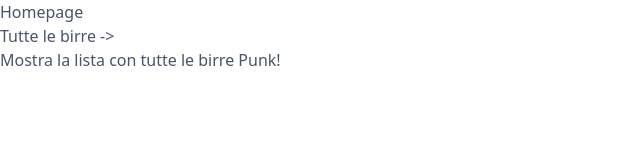
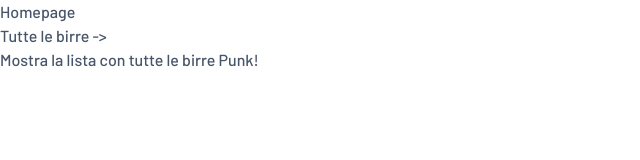
Before and after one commit to AbboDev/next-beer, a Next.js app: page / in a window 1280 px wide. Shown: the top 160 px of the page, without its empty margins (0-640 px from the left). Built offline with nearby package versions, Linux system fonts and the light colour scheme.

Commit message:
feat: setup font family

```diff
--- a/pages/_app.tsx
+++ b/pages/_app.tsx
@@ -1,6 +1,17 @@
 import '../styles/globals.css'
 import type { AppProps } from 'next/app'
+import { Barlow as Inter } from '@next/font/google'
+
+const inter = Inter({
+  weight: '500',
+  variable: '--barlow-font',
+  subsets: ['latin'],
+})
 
 export default function App({ Component, pageProps }: AppProps) {
-  return <Component {...pageProps} />
+  return (
+    <div className={inter.className}>
+      <Component {...pageProps} />
+    </div>
+  )
 }
--- a/tailwind.config.js
+++ b/tailwind.config.js
@@ -5,7 +5,12 @@ module.exports = {
     './components/**/*.{js,ts,jsx,tsx}',
   ],
   theme: {
-    extend: {},
+    extend: {
+      fontFamily: {
+        sans: ['var(--barlow-font)', 'sans-serif'],
+        // serif: ['Merriweather', 'serif'],
+      },
+    },
   },
   plugins: [],
 }
```
